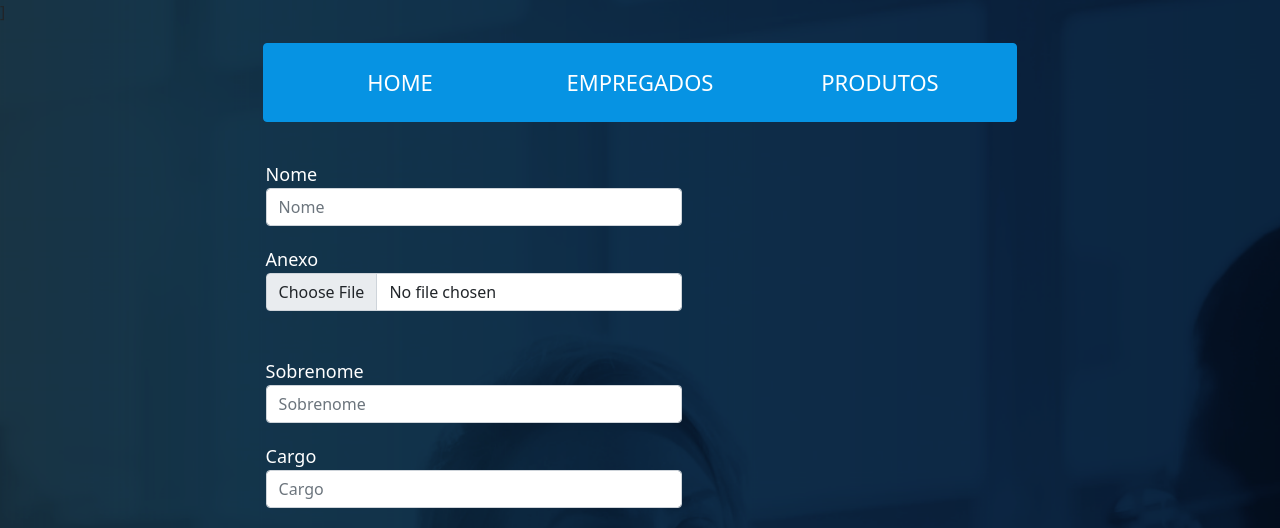
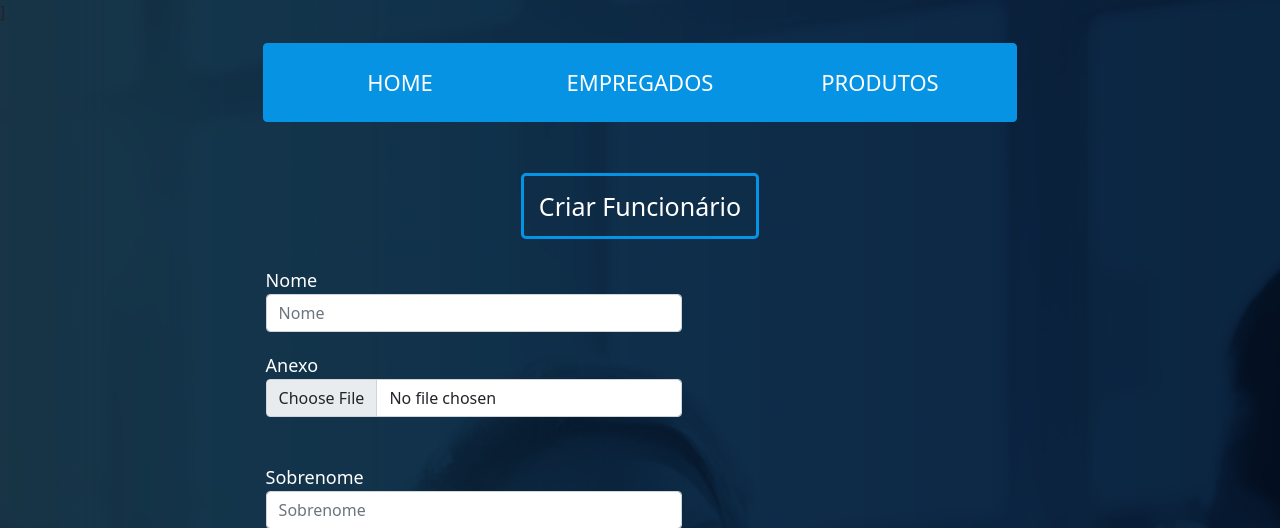
Before and after one commit to jamile-design/ProjetoTRI-3-FrontEnd, a Django app: page /criar_funcionario in a window 1280 px wide. Shown: the top 528 px of the page. Run offline with Django 4.2, Linux system fonts and the light colour scheme; some libraries are stand-ins or nearby versions.

Commit message:
Adicionando titulo na pagina.

```diff
--- a/templates/criar_funcionario.html
+++ b/templates/criar_funcionario.html
@@ -9,6 +9,8 @@
     <main style="display: flex;
                 flex-direction: column;
                 align-items: center;">
+
+        <h3 class="" style="color: white; font-size: 25px; margin-top: 2rem; border-style: solid; border-color: #0693e3; padding: 15px; border-radius: 5px;">Criar Funcionário</h3>
         <form method="POST" enctype="multipart/form-data" target="dummyframe" id="form" accept-charset="utf-8" style="width: 78rem;">{% csrf_token %}
             <div class="form-row form-group col-md-4 form-principal" style="
                 font-size: 18px;
```
